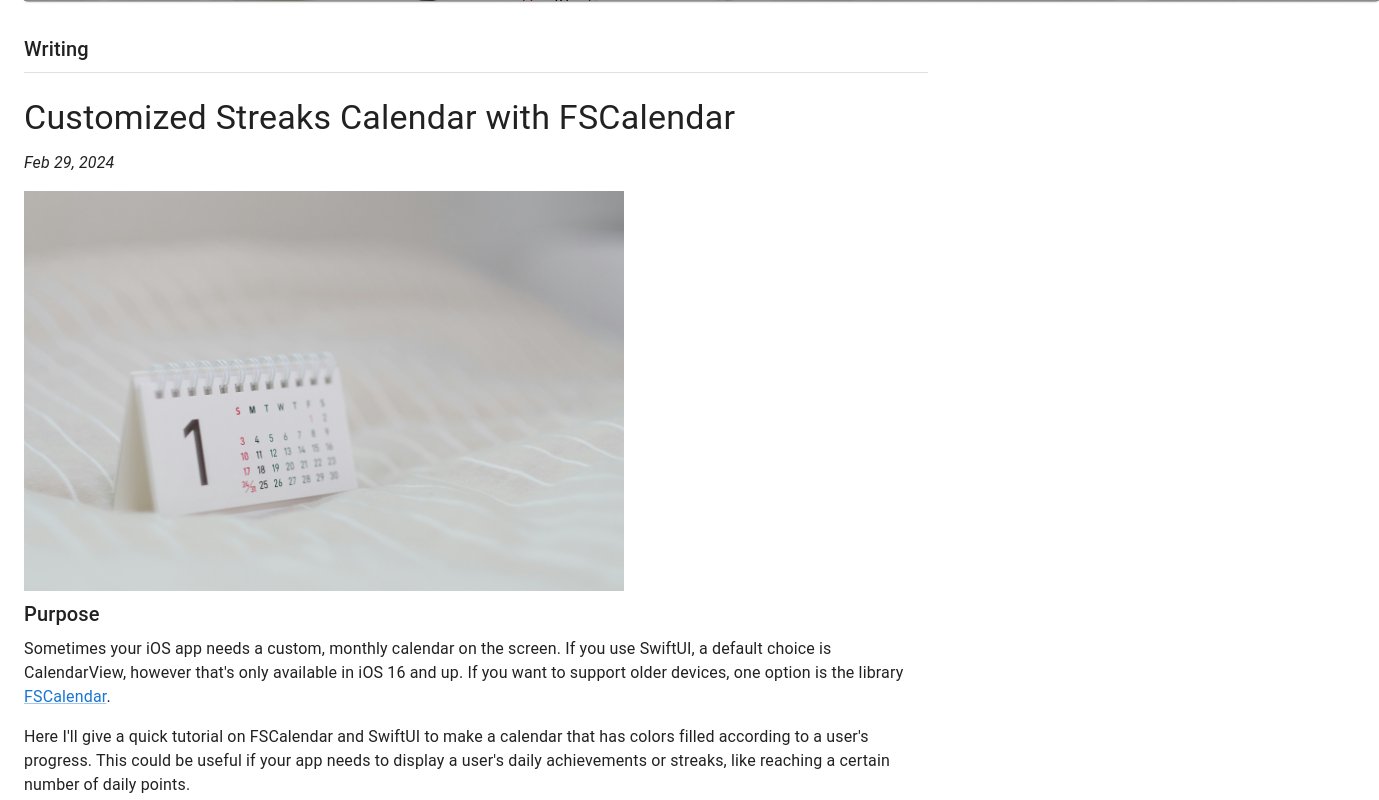
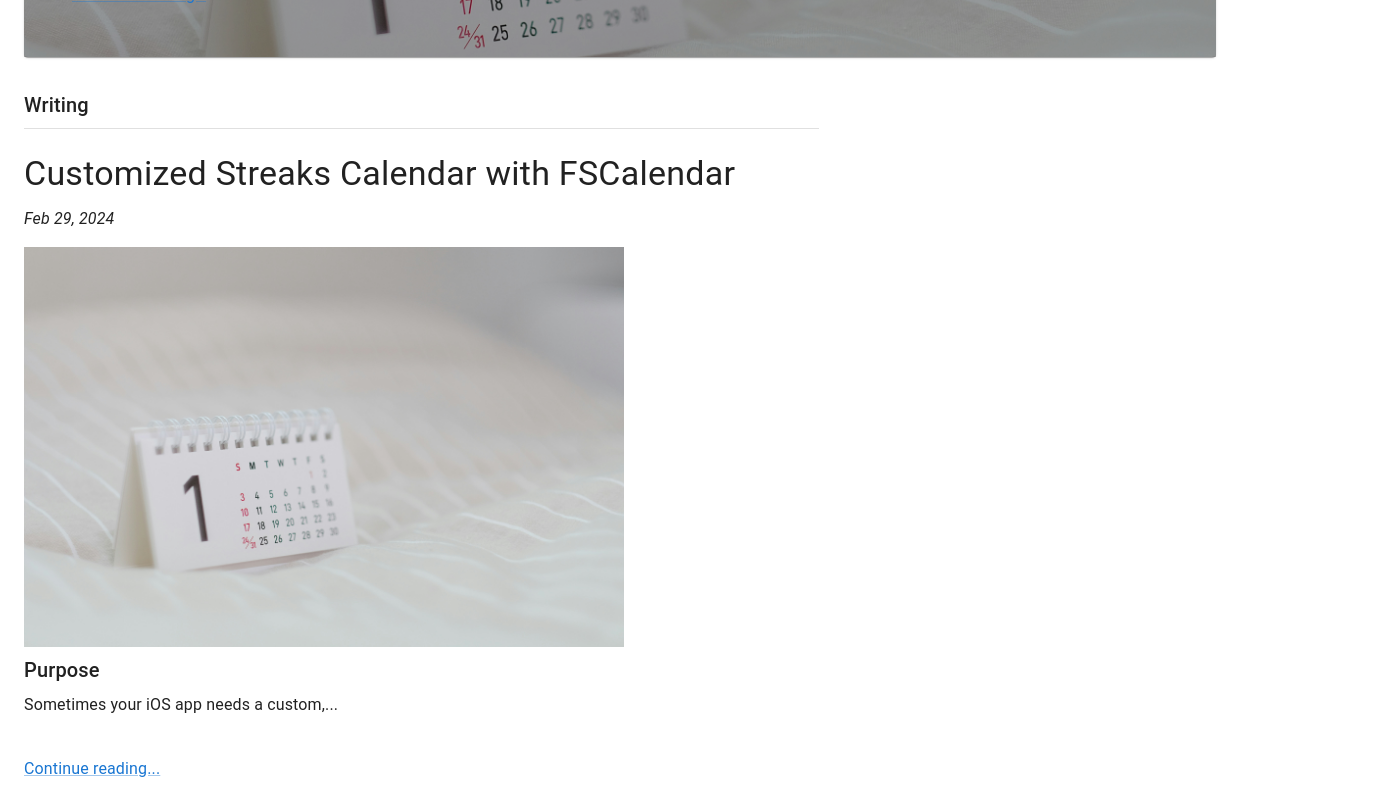
Before and after one commit to mdhsieh/mdhsieh.github.io, a React (Create React App) app: page / in a window 1280 px wide. Shown: the part 500-1300 px from the top of the page, 1379 px wide, since content can reach past the window. Built offline with nearby package versions, Linux system fonts and the light colour scheme.

Commit message:
Replace Main markdown posts with previews of posts.
Previews are almost same as markdown but have link and cutoff text at a certain point to not have list of very long articles.

```diff
--- a/src/Main.js
+++ b/src/Main.js
@@ -4,9 +4,9 @@ import Grid from '@mui/material/Grid';
 import Typography from '@mui/material/Typography';
 import Divider from '@mui/material/Divider';
 import Markdown from './Markdown';
-
-import FeaturedPost from './FeaturedPost';
 import MainFeaturedPost from './MainFeaturedPost';
+import Link from '@mui/material/Link';
+import PreviewBlogPost from './PreviewBlogPost';
 
 function Main(props) {
   const { posts, title } = props;
@@ -20,33 +20,9 @@ function Main(props) {
     linkText: 'Continue reading…',
   };
 
-  const featuredPosts = [
-    {
-      title: 'Featured post',
-      date: 'Nov 12',
-      description:
-        'This is a wider card with supporting text below as a natural lead-in to additional content.',
-      image: 'https://source.unsplash.com/random?wallpapers',
-      imageLabel: 'Image Text',
-    },
-    {
-      title: 'Post title',
-      date: 'Nov 11',
-      description:
-        'This is a wider card with supporting text below as a natural lead-in to additional content.',
-      image: 'https://source.unsplash.com/random?wallpapers',
-      imageLabel: 'Image Text',
-    },
-  ];
-
   return (
     <main>
     <MainFeaturedPost post={mainFeaturedPost} />
-    {/* <Grid container spacing={4}>
-      {featuredPosts.map((post) => (
-        <FeaturedPost key={post.title} post={post} />
-      ))}
-    </Grid> */}
     <Grid
       item
       xs={12}
@@ -62,9 +38,7 @@ function Main(props) {
       </Typography>
       <Divider />
       {posts.map((post) => (
-        <Markdown className="markdown" key={post.substring(0, 40)}>
-          {post}
-        </Markdown>
+        <PreviewBlogPost post={post} cutoff={200} key={post.substring(0, 40)}></PreviewBlogPost>
       ))}
     </Grid>
     </main>
--- /dev/null
+++ b/src/PreviewBlogPost.js
@@ -0,0 +1,22 @@
+import Markdown from './Markdown';
+import Link from '@mui/material/Link';
+
+function PreviewBlogPost(props) {
+    const { post, cutoff } = props;
+
+    return (
+        <div key={post.substring(0, 40)}>
+          <Markdown className="markdown" key={post.substring(0, 40)}>
+            {post.substring(0, cutoff) + '...'}
+          </Markdown>
+          <Link
+            variant="body1"
+            href=""
+          >
+            Continue reading...
+          </Link>
+        </div>
+    );
+}
+
+export default PreviewBlogPost;
```
